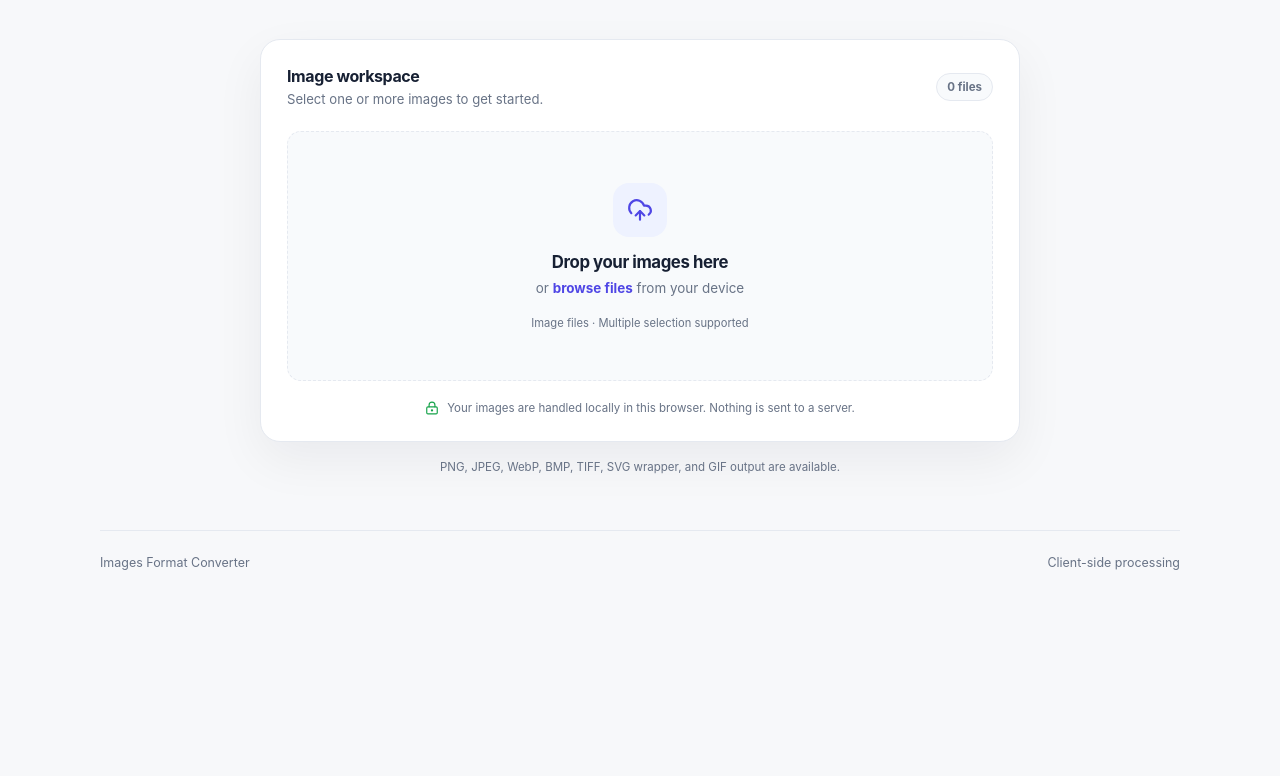
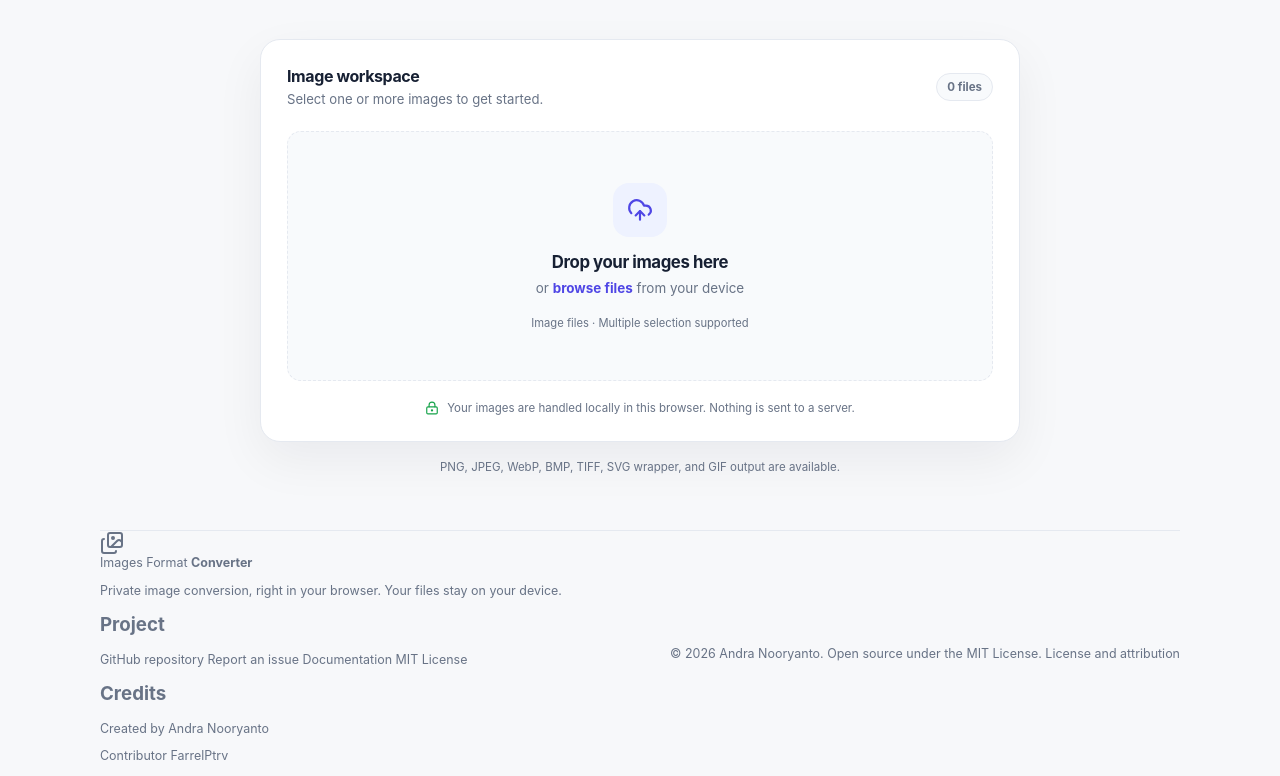
Before and after one commit to andra-gs/Images-Format-Converter, a website built with Vite: page index.html in a window 1280 px wide. Shown: the part 395-1171 px from the top of the page. Before the commit the page ends 989 px from the top, so only its background shows below. Built offline with nearby package versions, Linux system fonts and the light colour scheme.

Commit message:
feat: add project footer and contributor credits

```diff
--- a/index.html
+++ b/index.html
@@ -123,8 +123,6 @@
               </div>
               <span class="field-hint">SVG output embeds a PNG image. It does not convert pixels into editable vector shapes.</span>
             </div>
-
-
           </div>
 
           <section class="export-settings-section" aria-labelledby="export-settings-title">
@@ -184,8 +182,34 @@
       </main>
 
       <footer class="app-footer">
-        <span>Images Format Converter</span>
-        <span>Client-side processing</span>
+        <div class="footer-main">
+          <div class="footer-brand">
+            <a class="footer-logo" href="/" aria-label="Images Format Converter home">
+              <i data-lucide="images" aria-hidden="true"></i>
+              <span>Images Format <strong>Converter</strong></span>
+            </a>
+            <p>Private image conversion, right in your browser. Your files stay on your device.</p>
+          </div>
+
+          <nav class="footer-links" aria-label="Project links">
+            <h2>Project</h2>
+            <a href="https://github.com/andra-gs/Images-Format-Converter" target="_blank" rel="noopener noreferrer">GitHub repository</a>
+            <a href="https://github.com/andra-gs/Images-Format-Converter/issues" target="_blank" rel="noopener noreferrer">Report an issue</a>
+            <a href="https://github.com/andra-gs/Images-Format-Converter/blob/main/README.md" target="_blank" rel="noopener noreferrer">Documentation</a>
+            <a href="https://github.com/andra-gs/Images-Format-Converter/blob/main/LICENSE" target="_blank" rel="noopener noreferrer">MIT License</a>
+          </nav>
+
+          <div class="footer-credits">
+            <h2>Credits</h2>
+            <p>Created by <a href="https://github.com/andra-gs" target="_blank" rel="noopener noreferrer">Andra Nooryanto</a></p>
+            <p>Contributor <a href="https://github.com/FarrelPtrv" target="_blank" rel="noopener noreferrer">FarrelPtrv</a></p>
+          </div>
+        </div>
+
+        <div class="footer-bottom">
+          <span>© 2026 <a href="https://github.com/andra-gs" target="_blank" rel="noopener noreferrer">Andra Nooryanto</a>. Open source under the MIT License.</span>
+          <a href="https://github.com/andra-gs/Images-Format-Converter/blob/main/LICENSE" target="_blank" rel="noopener noreferrer">License and attribution</a>
+        </div>
       </footer>
     </div>
     <script type="module" src="/src/js/main.js"></script>
```
